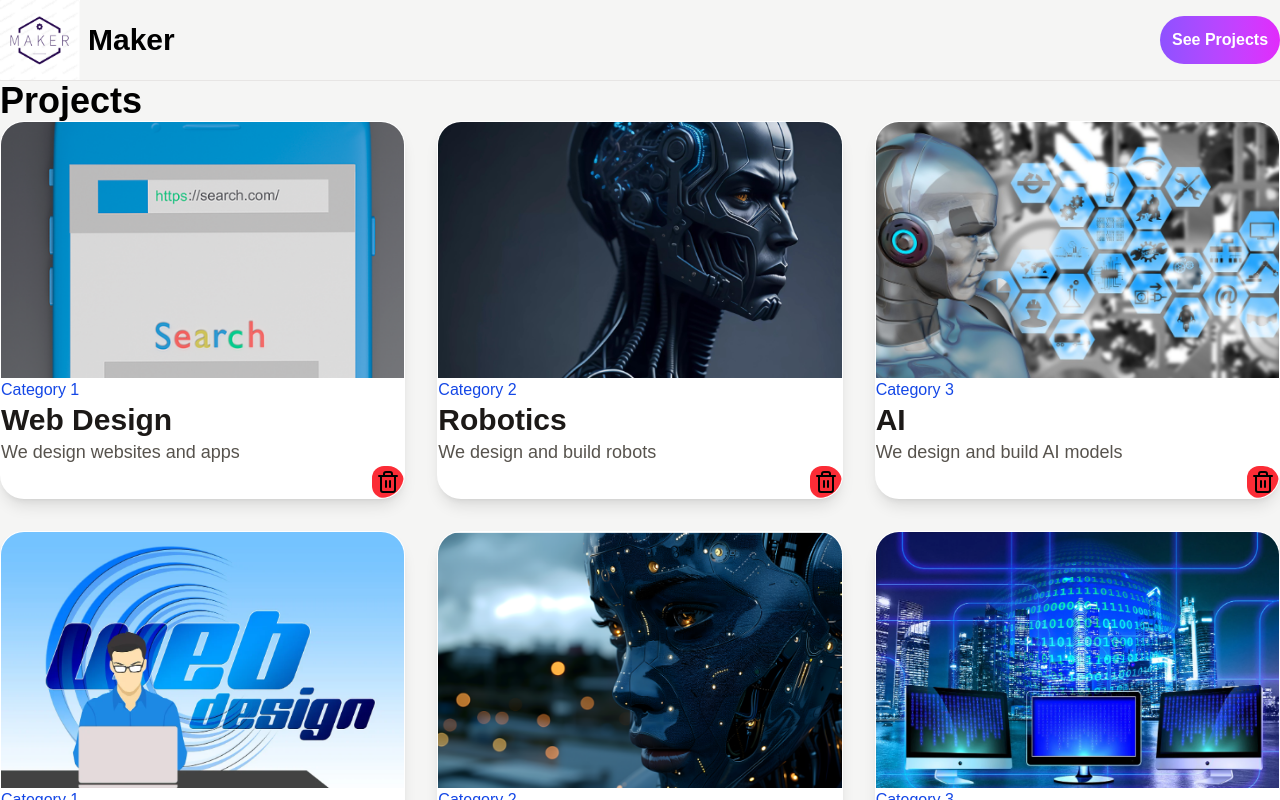
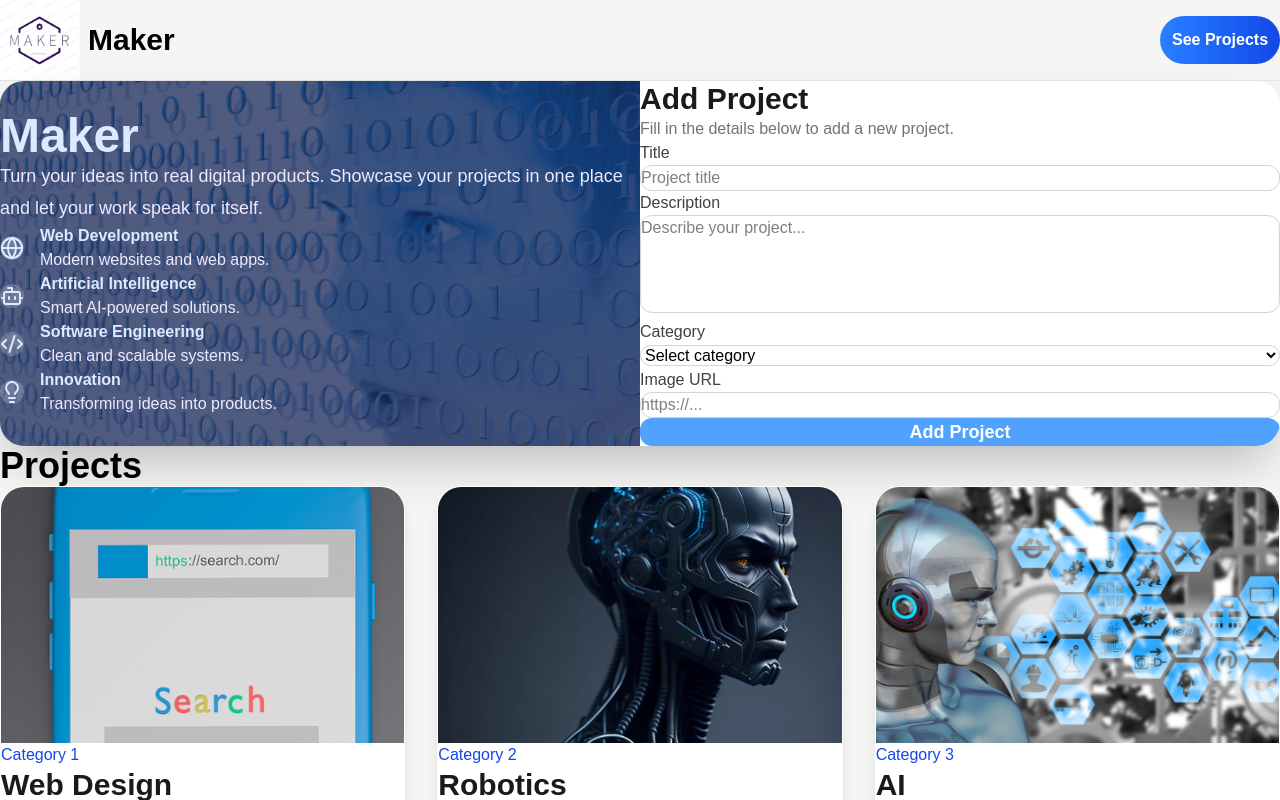
Before and after one commit to flavia-kihahu/Portofolio-platform, a React (Vite) app: page / in a window 1280 px wide. Shown: the top 800 px of the page. Built offline with nearby package versions, Linux system fonts and the light colour scheme.

Commit message:
Done with AddProject and added Info.jsx

```diff
--- a/src/App.jsx
+++ b/src/App.jsx
@@ -1,13 +1,98 @@
 import { useState } from 'react'
 import './App.css'
 import Navbar from './components/Navbar'
+import AddProject from './components/AddProject'
 import Projects from './components/Projects'
+import web_design from "./assets/web_design.png";
+import Robotics from "./assets/Robotics.png";
+import AI from "./assets/AI.png";
+import AI2 from "./assets/AI2.png";
+import app_design from "./assets/app_design.png";
+import web_design2 from "./assets/web_design2.png";
+import repair from "./assets/Repair.png";
+import Robotics2 from "./assets/Robotics2.png";
+import Robotics3 from "./assets/Robotics3.png";
 
 function App() {
+  const [projects, setProjects] = useState([
+    {
+        id: 1,
+        title: "Web Design",
+        description: "We design websites and apps",
+        image: web_design,
+        category: "Category 1",
+    },
+    {
+        id: 2,
+        title: "Robotics",
+        description: "We design and build robots",
+        image: Robotics,
+        category: "Category 2",
+    },
+    {
+        id: 3,
+        title: "AI",
+        description: "We design and build AI models",
+        image: AI,
+        category: "Category 3",
+    },
+    {
+        id: 4,
+        title: "Web Design",
+        description: "We design websites and apps",
+        image: web_design2,
+        category: "Category 1",
+    },
+    {
+        id: 5,
+        title: "Robotics",
+        description: "We design and build robots",
+        image: Robotics2,
+        category: "Category 2",
+    },
+    {
+        id: 6,
+        title: "AI",
+        description: "We design and build AI models",
+        image: AI2,
+        category: "Category 3",
+    },
+    {
+        id: 7,
+        title: "Repair",
+        description: "We design websites and apps",
+        image: repair,
+        category: "Category 4",
+    },
+    {
+        id: 8,
+        title: "Robotics",
+        description: "We design and build robots",
+        image: Robotics3,
+        category: "Category 2",
+    },
+    {
+        id: 9,
+        title: "App Design",
+        description: "We design websites and apps",
+        image: app_design,
+        category: "Category 1",
+    },
+  ]);
+
+  const handleAddProject = (newProject) => {
+    setProjects((prevProjects) => [...prevProjects, newProject]);
+  };
+  const handleDelete = (projectId) => {
+    setProjects((prevProjects) =>
+      prevProjects.filter((project) => project.id !== projectId)
+    );
+  }
   return (
     <>
       <Navbar />
-      <Projects />
+      <AddProject onAddProject={handleAddProject} />
+      <Projects projects={projects} onDelete={handleDelete} />
     </>
   );
 }
--- a/src/components/AddProject.jsx
+++ b/src/components/AddProject.jsx
@@ -0,0 +1,95 @@
+import { useState } from "react";
+import Info from "./Info";
+
+const AddProject = ({ onAddProject }) => {
+  const [title, setTitle] = useState("");
+  const [description, setDescription] = useState("");
+  const [image, setImage] = useState("");
+  const [category, setCategory] = useState("");
+
+  const handleSubmit = (e) => {
+    e.preventDefault();
+    if (!title.trim()) return;
+    onAddProject({ title, description, image, category, id: Date.now() });
+    setTitle("");
+    setDescription("");
+    setImage("");
+    setCategory("");
+  };
+
+  return (
+    <section className="bg-stone-100 flex items-center justify-center px-6 pt-4 pb-12">
+      <div className="grid w-full max-w-7xl overflow-hidden rounded-3xl shadow-2xl lg:grid-cols-2">
+        <Info />
+        <div className="bg-white p-10 lg:p-12">
+          <h2 className="text-3xl font-bold text-stone-900">
+            Add Project
+          </h2>
+          <p className="mt-2 mb-8 text-stone-500">
+            Fill in the details below to add a new project.
+          </p>
+          <form onSubmit={handleSubmit} className="space-y-6">
+            <div>
+              <label className="mb-2 block font-medium text-stone-700">
+                Title
+              </label>
+              <input
+                type="text"
+                value={title}
+                onChange={(e) => setTitle(e.target.value)}
+                placeholder="Project title"
+                className="w-full rounded-xl border border-stone-300 px-4 py-3 outline-none transition focus:border-violet-500 focus:ring-2 focus:ring-violet-200"
+              />
+            </div>
+            <div>
+              <label className="mb-2 block font-medium text-stone-700">
+                Description
+              </label>
+              <textarea
+                rows={4}
+                value={description}
+                onChange={(e) => setDescription(e.target.value)}
+                placeholder="Describe your project..."
+                className="w-full resize-none rounded-xl border border-stone-300 px-4 py-3 outline-none transition focus:border-violet-500 focus:ring-2 focus:ring-violet-200"
+              />
+            </div>
+            <div>
+              <label className="mb-2 block font-medium text-stone-700">
+                Category
+              </label>
+              <select
+                value={category}
+                onChange={(e) => setCategory(e.target.value)}
+                className="w-full rounded-xl border border-stone-300 px-4 py-3 outline-none transition focus:border-violet-500 focus:ring-2 focus:ring-violet-200"
+              >
+                <option value="">Select category</option>
+                <option value="Web Design">Web Design</option>
+                <option value="Robotics">Robotics</option>
+                <option value="AI">AI</option>
+                <option value="Repair">Repair</option>
+              </select>
+            </div>
+            <div>
+              <label className="mb-2 block font-medium text-stone-700">Image URL</label>
+              <input
+                type="text"
+                value={image}
+                onChange={(e) => setImage(e.target.value)}
+                placeholder="https://..."
+                className="w-full rounded-xl border border-stone-300 px-4 py-3 outline-none transition focus:border-violet-500 focus:ring-2 focus:ring-violet-200"
+              />
+            </div>
+            <button
+              type="submit"
+              className="w-full rounded-xl bg-blue-400 py-3 text-lg font-semibold text-white transition hover:scale-105"
+            >
+              Add Project
+            </button>
+          </form>
+        </div>
+      </div>
+    </section>
+  );
+};
+
+export default AddProject;
--- /dev/null
+++ b/src/components/Info.jsx
@@ -0,0 +1,57 @@
+import { Globe, Bot, Code2, Lightbulb } from "lucide-react";
+import maker from "../assets/maker.png";
+
+export default function Info() {
+  return (
+    <div className="relative flex flex-col justify-center overflow-hidden bg-blue-900 bg-cover bg-center p-12 text-blue-100"
+      style={{ backgroundImage: `url(${maker})` }}>
+        <div className="absolute inset-0 bg-blue-950/75"></div>
+        <div className="relative z-10">
+        <h1 className="text-5xl font-bold">
+            Maker
+        </h1>
+        <p className="mt-6 text-lg leading-8 text-violet-100">
+            Turn your ideas into real digital products. Showcase your projects in one place and let your work speak for itself.
+        </p>
+        <div className="mt-12 space-y-8">
+            <div className="flex items-center gap-4">
+            <div className="rounded-xl bg-white/20 p-3">
+                <Globe size={24} />
+            </div>
+            <div>
+                <h3 className="font-semibold">Web Development</h3>
+                <p className="text-violet-100">Modern websites and web apps.</p>
+            </div>
+            </div>
+            <div className="flex items-center gap-4">
+            <div className="rounded-xl bg-white/20 p-3">
+                <Bot size={24} />
+            </div>
+            <div>
+                <h3 className="font-semibold">Artificial Intelligence</h3>
+                <p className="text-violet-100">Smart AI-powered solutions.</p>
+            </div>
+            </div>
+            <div className="flex items-center gap-4">
+            <div className="rounded-xl bg-white/20 p-3">
+                <Code2 size={24} />
+            </div>
+            <div>
+                <h3 className="font-semibold">Software Engineering</h3>
+                <p className="text-violet-100">Clean and scalable systems.</p>
+            </div>
+            </div>
+            <div className="flex items-center gap-4">
+            <div className="rounded-xl bg-white/20 p-3">
+                <Lightbulb size={24} />
+            </div>
+            <div>
+                <h3 className="font-semibold">Innovation</h3>
+                <p className="text-violet-100">Transforming ideas into products.</p>
+            </div>
+            </div>
+            </div>
+        </div>
+    </div>
+  );
+}
--- a/src/components/Navbar.jsx
+++ b/src/components/Navbar.jsx
@@ -14,7 +14,7 @@ export default function Navbar() {
           Maker
         </h1>
       </div>
-      <button onClick={handleProjectsClick} className="inline-flex items-center justify-center bg-linear-to-r from-violet-500 to-fuchsia-500 w-30 h-12 text-white font-bold text-base rounded-full cursor-pointer transition-transform duration-300 hover:scale-110">
+      <button onClick={handleProjectsClick} className="inline-flex items-center justify-center bg-linear-to-r from-blue-500 to-blue-700 w-30 h-12 text-white font-bold text-base rounded-full cursor-pointer transition-transform duration-300 hover:scale-110">
         See Projects
       </button>
     </nav>
--- a/src/components/ProjectCard.jsx
+++ b/src/components/ProjectCard.jsx
@@ -24,7 +24,7 @@ export default function ProjectCard({
         <div className="relative overflow-hidden rounded-3xl flex justify-end">
         <button
           onClick={() => onDelete(project.id)}
-          className="rounded-xl bg-red-500 w-8 h-8 font-semibold text-black flex items-center justify-center transition hover:bg-red-700"
+          className="rounded-xl bg-red-100 w-8 h-8 font-semibold text-red-500 flex items-center justify-center transition hover:bg-red-700"
         >
           <Trash2 />
         </button>
--- a/src/components/Projects.jsx
+++ b/src/components/Projects.jsx
@@ -1,5 +1,4 @@
 import ProjectCard from "./ProjectCard";
-import { useState } from "react";
 import web_design from "../assets/web_design.png";
 import Robotics from "../assets/Robotics.png";
 import AI from "../assets/AI.png";
@@ -10,8 +9,7 @@ import repair from "../assets/Repair.png";
 import Robotics2 from "../assets/Robotics2.png";
 import Robotics3 from "../assets/Robotics3.png";
 
-export default function Projects() {
-    const [projects, setProjects] = useState([
+const defaultProjects = [
     {
         id: 1,
         title: "Web Design",
@@ -75,22 +73,16 @@ export default function Projects() {
         image: app_design,
         category: "Category 1",
     },
-    ]);
+];
 
-    const handleAddProject = (newProject) => {
-        setProjects((prevProjects) => [...prevProjects, newProject]);
-    };
-
-    const handleDelete = (id) => {
-        setProjects((prevProjects) => prevProjects.filter((project) => project.id !== id));
-    }
+export default function Projects({ projects = defaultProjects, onDelete }) {
     return (
         <section id="projects" className="min-h-screen bg-stone-100 px-8 py-20">
             <div className="mx-auto max-w-7xl">
                 <h2 className="mb-12 text-4xl font-bold text-black">Projects</h2>
                 <div className="grid gap-8 md:grid-cols-2 lg:grid-cols-3">
                     {projects.map((project) => (
-                        <ProjectCard key={project.id} project={project} onDelete={handleDelete} />
+                        <ProjectCard key={project.id} project={project} onDelete={onDelete} />
                     ))}
                 </div>
             </div>
```
Also changed, not shown: src/assets/maker.png (added). Lines whose indentation alone changed are shown as unchanged.
